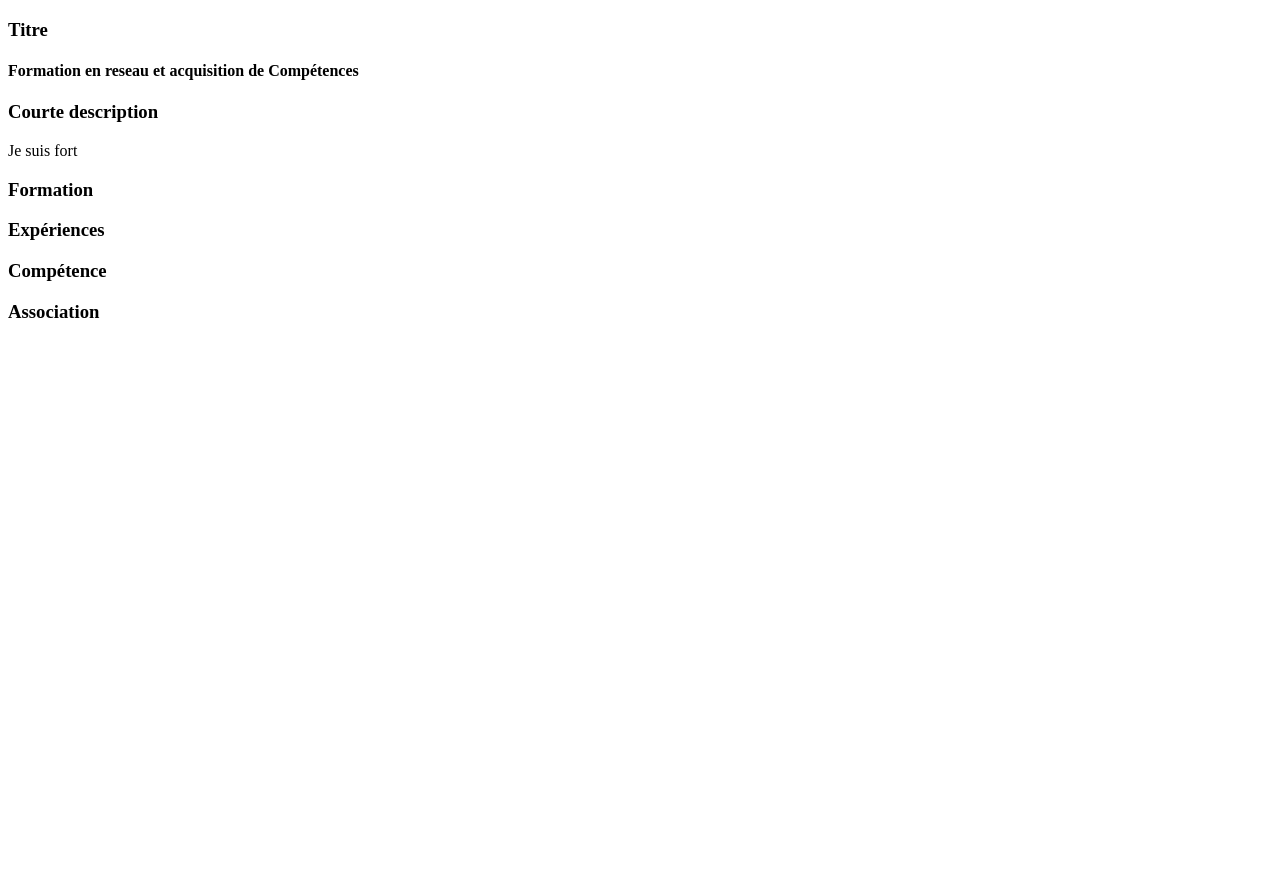
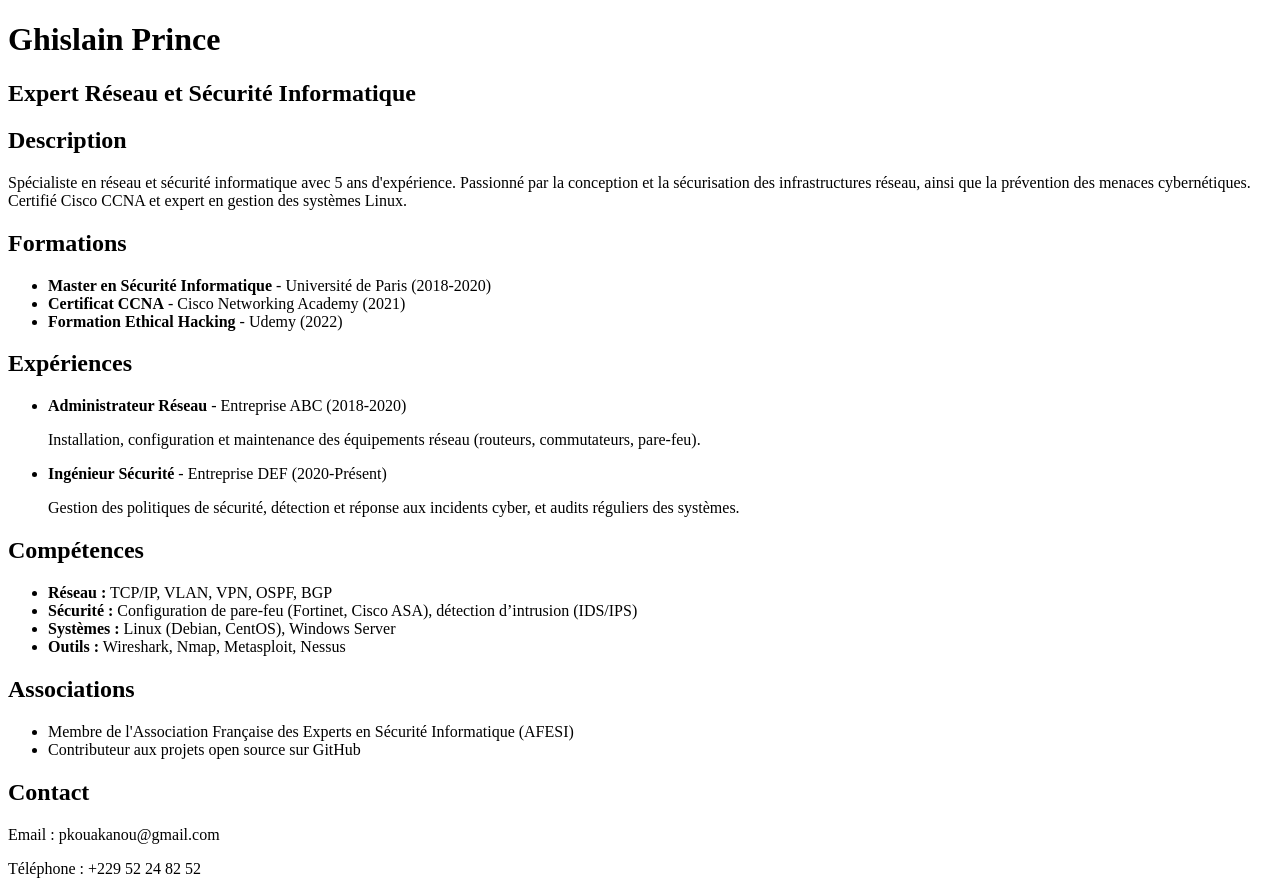
Before and after one commit to GhislainPrince/mon-cv, a plain HTML site: page index.html in a window 1280 px wide. Before the commit the page ends 800 px from the top, so only its background shows below. Drawn offline with Linux system fonts and the light colour scheme.

Commit message:
Modification effectuer

```diff
--- a/index.html
+++ b/index.html
@@ -1,39 +1,68 @@
 <!DOCTYPE html>
-<html lang="en">
-
+<html lang="fr">
 <head>
     <meta charset="UTF-8">
     <meta name="viewport" content="width=device-width, initial-scale=1.0">
+    <title>CV - Expert Réseau et Sécurité</title>
     <link rel="stylesheet" href="style.css">
-    <title>Document</title>
 </head>
+<body>
+    <header>
+        <h1>Ghislain Prince</h1>
+        <h2>Expert Réseau et Sécurité Informatique</h2>
+    </header>
 
-<body>
-    <div>
-        <section><h3>Titre</h3>
-             <h4>Formation en reseau et acquisition de Compétences</h4>
-            </section>
+    <section id="description">
+        <h2>Description</h2>
+        <p>
+            Spécialiste en réseau et sécurité informatique avec 5 ans d'expérience. Passionné par la conception et la sécurisation des infrastructures réseau, ainsi que la prévention des menaces cybernétiques. Certifié Cisco CCNA et expert en gestion des systèmes Linux.
+        </p>
+    </section>
 
-    </div>
-    <div>
-        <section>
-            <h3>Courte description </h3>
-            <p>Je suis fort </p>
-        </section>
-    </div>
-    <div>
-        <section><h3> Formation</h3></section>
-    </div>
-    <div>
-        <section><h3>Expériences</h3></section>
+    <section id="formations">
+        <h2>Formations</h2>
+        <ul>
+            <li><strong>Master en Sécurité Informatique</strong> - Université de Paris (2018-2020)</li>
+            <li><strong>Certificat CCNA</strong> - Cisco Networking Academy (2021)</li>
+            <li><strong>Formation Ethical Hacking</strong> - Udemy (2022)</li>
+        </ul>
+    </section>
 
-    </div>
-    <div>
-        <section><h3>Compétence</h3></section>
-    </div>
-    <div>
-        <section><h3>Association</h3></section>
-    </div>
-</body>
+    <section id="experiences">
+        <h2>Expériences</h2>
+        <ul>
+            <li>
+                <strong>Administrateur Réseau</strong> - Entreprise ABC (2018-2020)
+                <p>Installation, configuration et maintenance des équipements réseau (routeurs, commutateurs, pare-feu).</p>
+            </li>
+            <li>
+                <strong>Ingénieur Sécurité</strong> - Entreprise DEF (2020-Présent)
+                <p>
+                    Gestion des politiques de sécurité, détection et réponse aux incidents cyber, et audits réguliers des systèmes.
+                </p>
+            </li>
+        </ul>
+    </section>
 
-</html>
+    <section id="competences">
+        <h2>Compétences</h2>
+        <ul>
+            <li><strong>Réseau :</strong> TCP/IP, VLAN, VPN, OSPF, BGP</li>
+            <li><strong>Sécurité :</strong> Configuration de pare-feu (Fortinet, Cisco ASA), détection d’intrusion (IDS/IPS)</li>
+            <li><strong>Systèmes :</strong> Linux (Debian, CentOS), Windows Server</li>
+            <li><strong>Outils :</strong> Wireshark, Nmap, Metasploit, Nessus</li>
+        </ul>
+    </section>
+
+    <section id="associations">
+        <h2>Associations</h2>
+        <ul>
+            <li>Membre de l'Association Française des Experts en Sécurité Informatique (AFESI)</li>
+            <li>Contributeur aux projets open source sur GitHub</li>
+        </ul>
+    </section>
+
+    <footer>
+        <h2>Contact</h2>
+        <p>Email : pkouakanou@gmail.com</p>
+        <p>Téléphone : +229 52 24 82 52</p>
```
